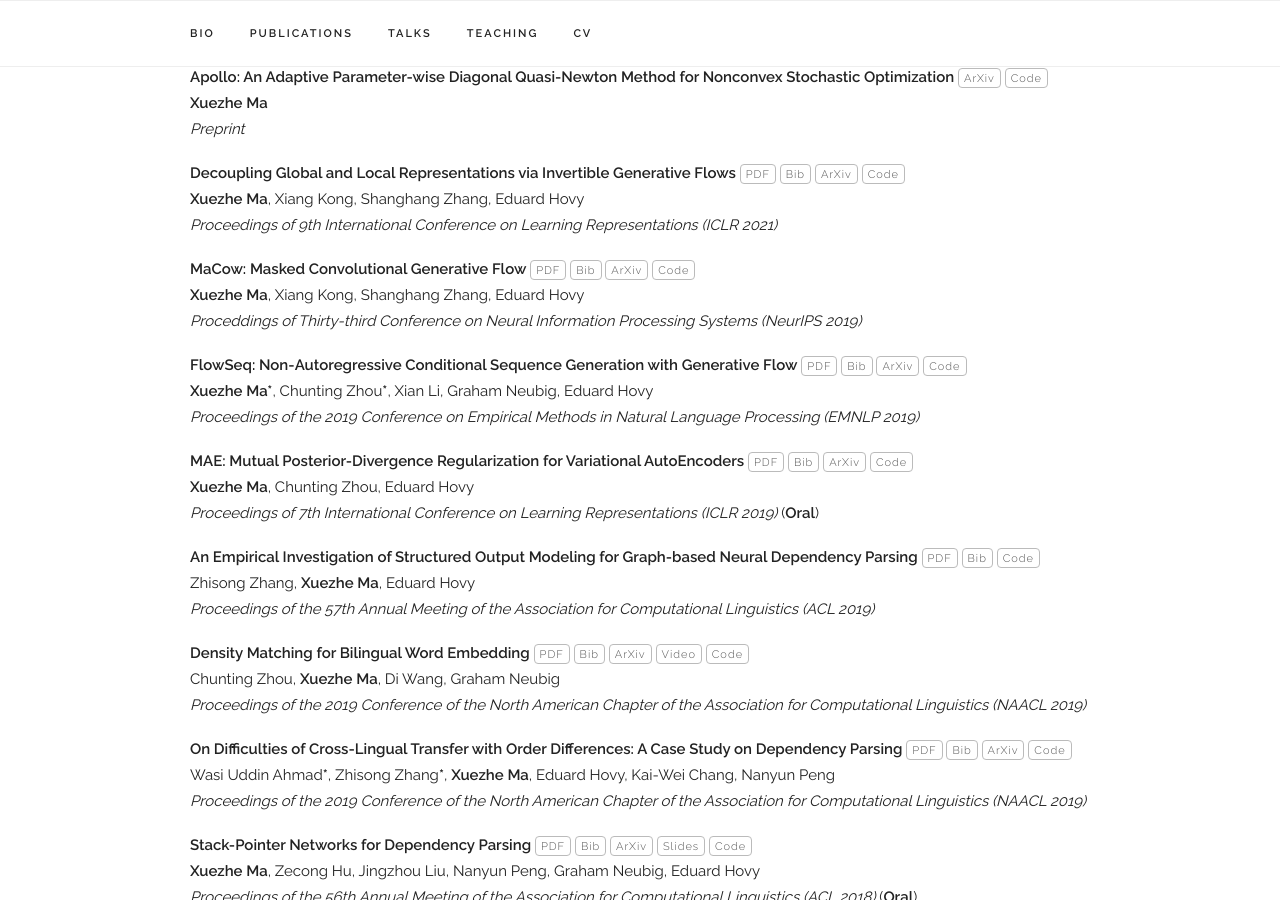
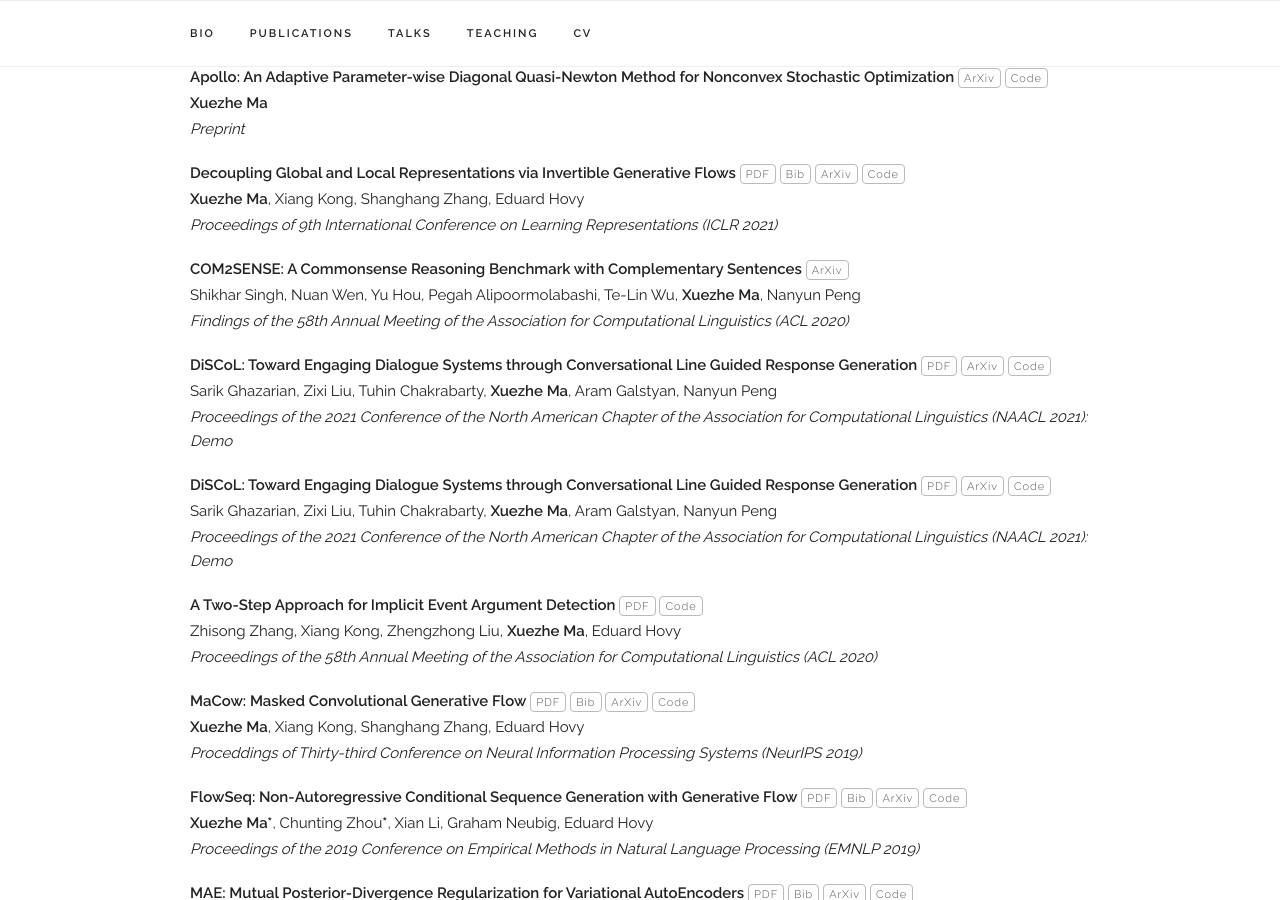
Before and after one commit to XuezheMax/XuezheMax.github.io, a Jekyll site: the page built from index.html, in a window 1280 px wide and 900 px high, scrolled down 1499 px. Built offline with Jekyll 4.4.1, drawn with Linux system fonts in a browser that asks for light colours; some web fonts are replaced.

Commit message:
update publications

```diff
--- a/_data/publications.yaml
+++ b/_data/publications.yaml
@@ -21,6 +21,51 @@ papers:
     rl: y
     cv: y
     nlp: n
+    bio: n
+
+  - title: "COM2SENSE: A Commonsense Reasoning Benchmark with Complementary Sentences"
+    authors: "Shikhar Singh, Nuan Wen, Yu Hou, Pegah Alipoormolabashi, Te-Lin Wu, <b>Xuezhe Ma</b>, Nanyun Peng"
+    venue: "Findings of the 58th Annual Meeting of the Association for Computational Linguistics (ACL 2020)"
+    arXiv: "https://arxiv.org/abs/2106.00969"
+    selected: y
+    rl: n
+    cv: n
+    nlp: y
+    bio: n
+
+  - title: "DiSCoL: Toward Engaging Dialogue Systems through Conversational Line Guided Response Generation"
+    authors: "Sarik Ghazarian, Zixi Liu, Tuhin Chakrabarty, <b>Xuezhe Ma</b>, Aram Galstyan, Nanyun Peng"
+    venue: "Proceedings of the 2021 Conference of the North American Chapter of the Association for Computational Linguistics (NAACL 2021): Demo"
+    paper_pdf: "https://www.aclweb.org/anthology/2021.naacl-demos.4.pdf"
+    arXiv: "https://arxiv.org/abs/2102.02191"
+    code: "https://github.com/PlusLabNLP/Dialogue_System_Hackathon"
+    selected: y
+    rl: n
+    cv: n
+    nlp: y
+    bio: n
+
+  - title: "DiSCoL: Toward Engaging Dialogue Systems through Conversational Line Guided Response Generation"
+    authors: "Sarik Ghazarian, Zixi Liu, Tuhin Chakrabarty, <b>Xuezhe Ma</b>, Aram Galstyan, Nanyun Peng"
+    venue: "Proceedings of the 2021 Conference of the North American Chapter of the Association for Computational Linguistics (NAACL 2021): Demo"
+    paper_pdf: "https://www.aclweb.org/anthology/2021.naacl-demos.4.pdf"
+    arXiv: "https://arxiv.org/abs/2102.02191"
+    code: "https://github.com/PlusLabNLP/Dialogue_System_Hackathon"
+    selected: y
+    rl: n
+    cv: n
+    nlp: y
+    bio: n
+
+  - title: "A Two-Step Approach for Implicit Event Argument Detection"
+    authors: "Zhisong Zhang, Xiang Kong, Zhengzhong Liu, <b>Xuezhe Ma</b>, Eduard Hovy"
+    venue: "Proceedings of the 58th Annual Meeting of the Association for Computational Linguistics (ACL 2020)"
+    paper_pdf: "https://www.aclweb.org/anthology/2020.acl-main.667.pdf"
+    code: "https://github.com/zzsfornlp/zmsp"
+    selected: y
+    rl: n
+    cv: n
+    nlp: y
     bio: n
 
   - title: "MaCow: Masked Convolutional Generative Flow"
```
